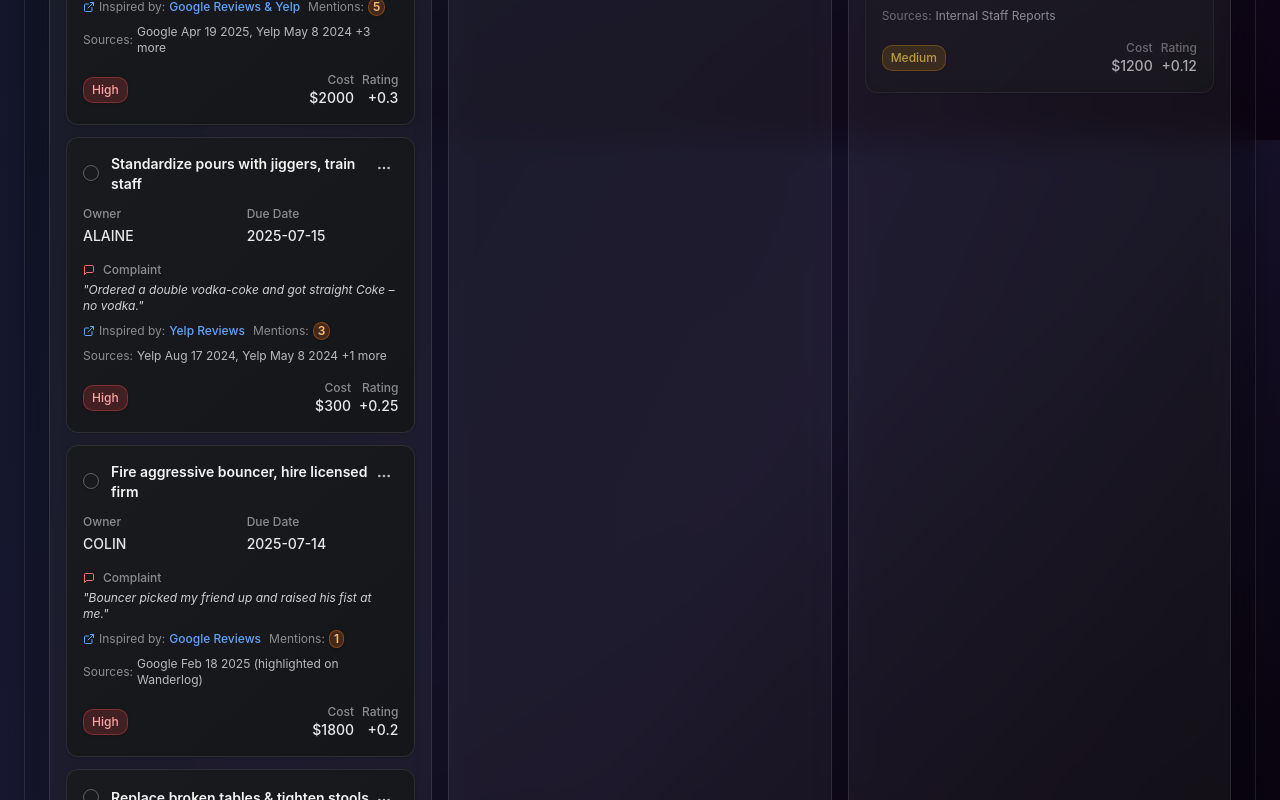
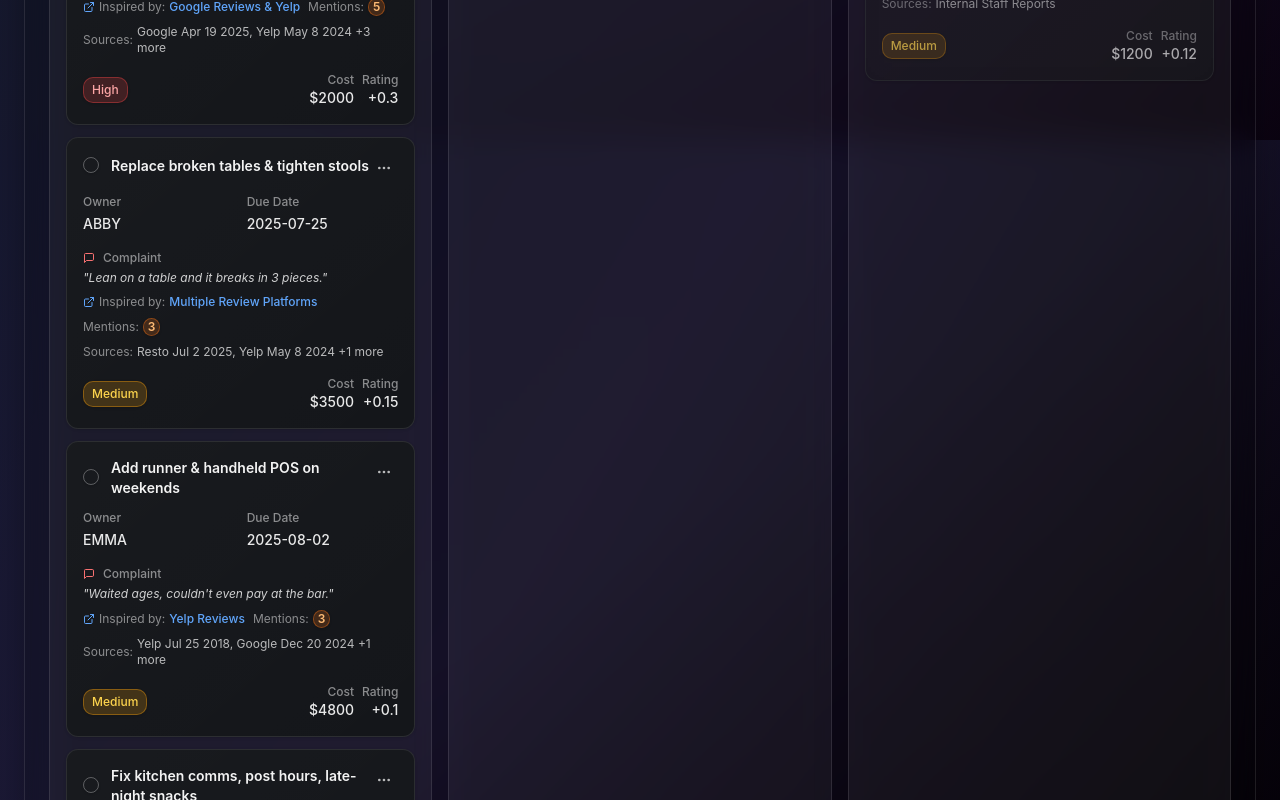
Before and after one commit to aicoder88/taskhatter, a React (Vite) app: page / in a window 1280 px wide. Shown: the part 660-1460 px from the top of the page. Built offline with nearby package versions, Linux system fonts and the light colour scheme.

Commit message:
Remove specific tasks and rename inventory system task

```diff
--- a/src/components/home.tsx
+++ b/src/components/home.tsx
@@ -36,34 +36,6 @@ const seedTasks: Task[] = [
     sources: ["Google Apr 19 2025", "Yelp May 8 2024", "Google May 6 2025", "Google Dec 20 2024", "Resto Jul 2 2025"],
     inspiration: "Google Reviews & Yelp",
     mentions: 5,
-  },
-  {
-    id: "2",
-    title: "Standardize pours with jiggers, train staff",
-    owner: "ALAINE",
-    priority: "High",
-    dueDate: "2025-07-15",
-    cost: 300,
-    ratingBump: 0.25,
-    status: "active",
-    complaint: "Ordered a double vodka-coke and got straight Coke – no vodka.",
-    sources: ["Yelp Aug 17 2024", "Yelp May 8 2024", "Reddit thread complaints 2025"],
-    inspiration: "Yelp Reviews",
-    mentions: 3,
-  },
-  {
-    id: "3",
-    title: "Fire aggressive bouncer, hire licensed firm",
-    owner: "COLIN",
-    priority: "High",
-    dueDate: "2025-07-14",
-    cost: 1800,
-    ratingBump: 0.2,
-    status: "active",
-    complaint: "Bouncer picked my friend up and raised his fist at me.",
-    sources: ["Google Feb 18 2025 (highlighted on Wanderlog)"],
-    inspiration: "Google Reviews",
-    mentions: 1,
   },
   {
     id: "4",
@@ -123,7 +95,7 @@ const seedTasks: Task[] = [
   },
   {
     id: "8",
-    title: "Update inventory management system",
+    title: "Fix POS system",
     owner: "NATE",
     priority: "Medium",
     dueDate: "2025-07-20",
```
